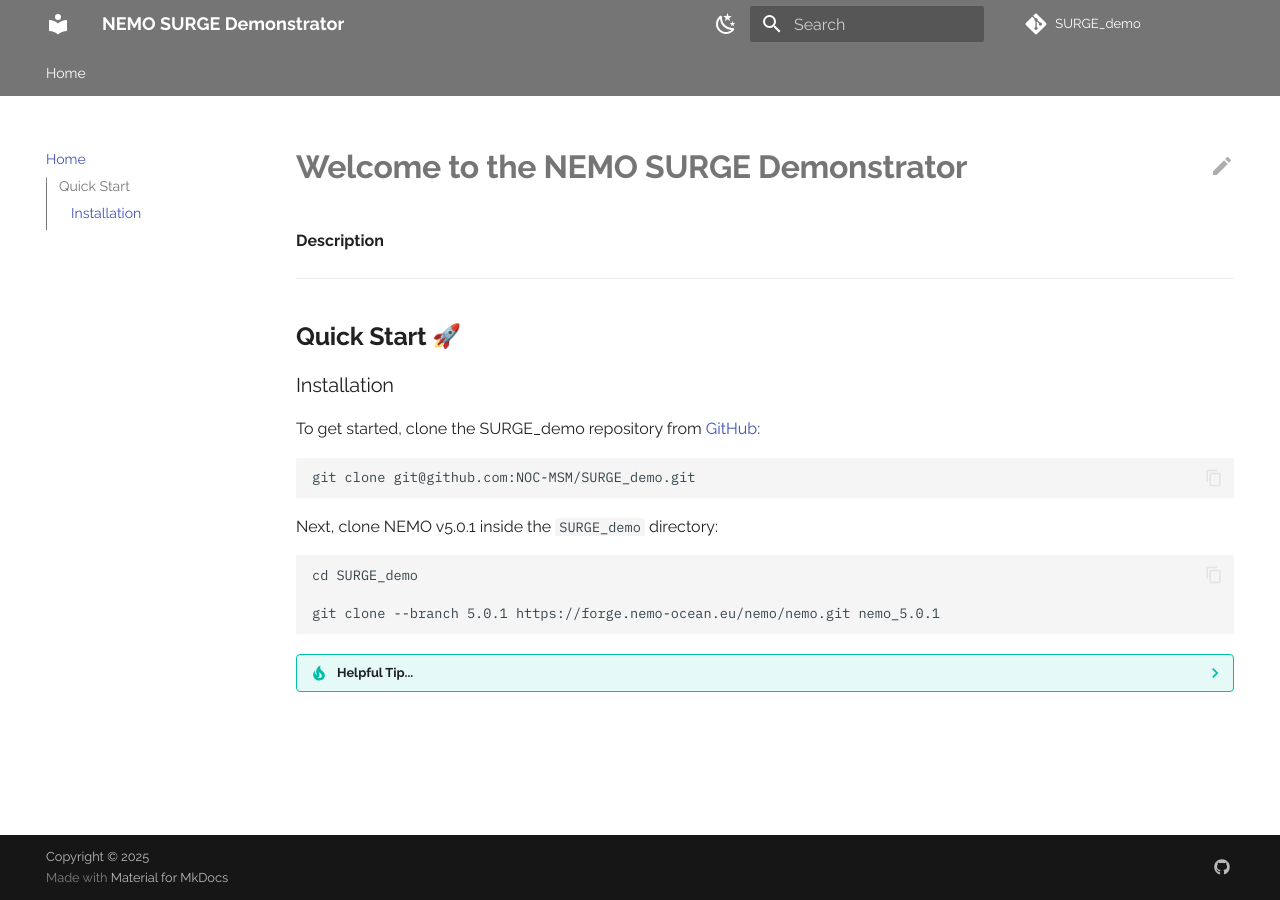
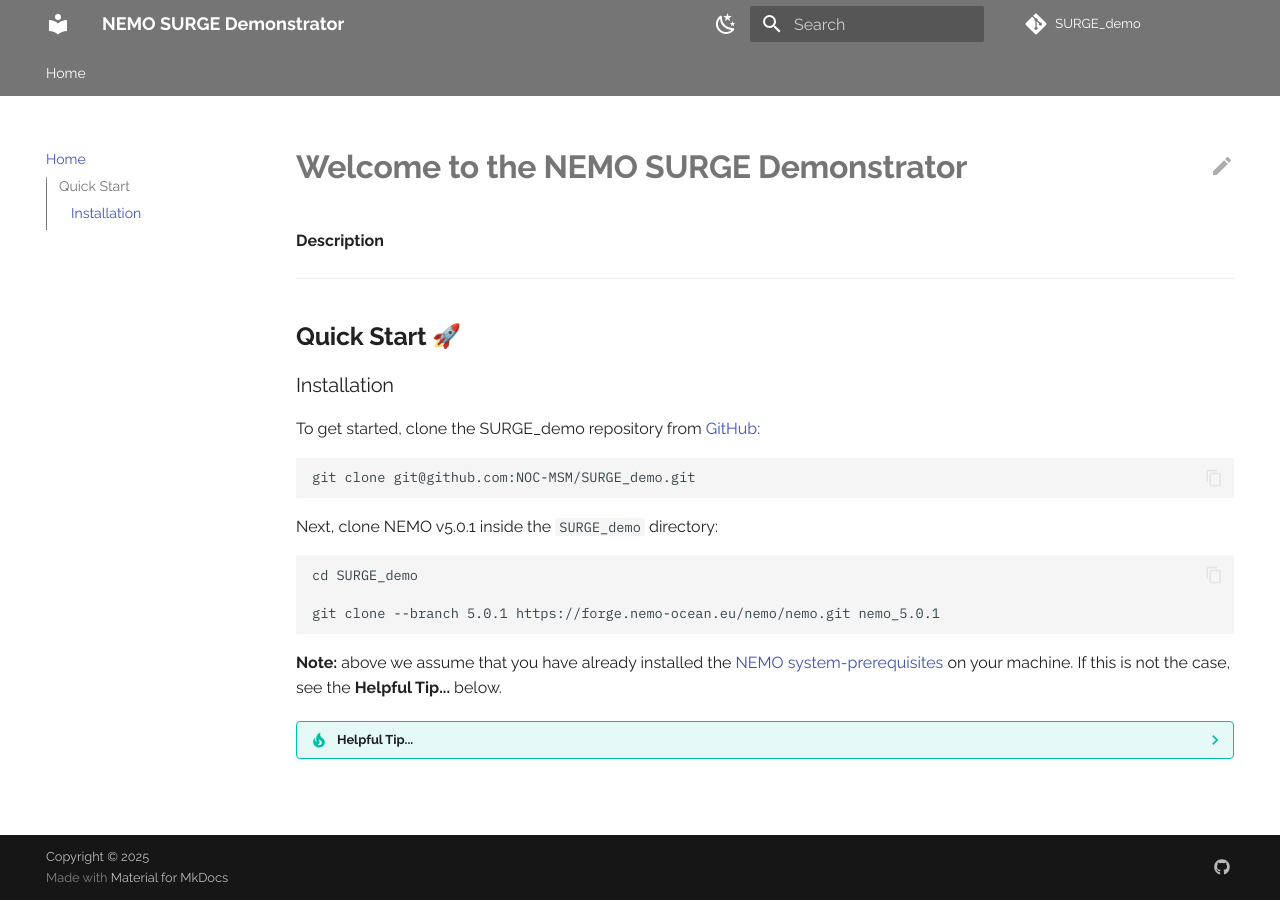
Before and after one commit to NOC-MSM/SURGE_demo, an MkDocs documentation site: the page built from docs/docs/index.md, in a window 1280 px wide. Built offline with MkDocs 1.6.1 and Material for MkDocs 9.7.7, drawn with Linux system fonts in a browser that asks for light colours; emoji names are drawn with the system emoji font; comment, search, counter and statistics services are not loaded.

Commit message:
Updated installation instructions in docs/index.md

````diff
--- a/docs/docs/index.md
+++ b/docs/docs/index.md
@@ -22,6 +22,8 @@
 git clone --branch 5.0.1 https://forge.nemo-ocean.eu/nemo/nemo.git nemo_5.0.1
 ```
 
+**Note:** above we assume that you have already installed the [NEMO system-prerequisites](https://sites.nemo-ocean.io/user-guide/install.html#system-prerequisites) on your machine. If this is not the case, see the **Helpful Tip...** below.
+
 ??? tip "Helpful Tip..."
 
-    * **For Installing NEMO dependencies...**
+    To automate the installation of NEMO and its dependencies (e.g., XIOS3, NETCDF, HDF5) on your local machine, we have provided a shell script in the `tools` directory.
````
